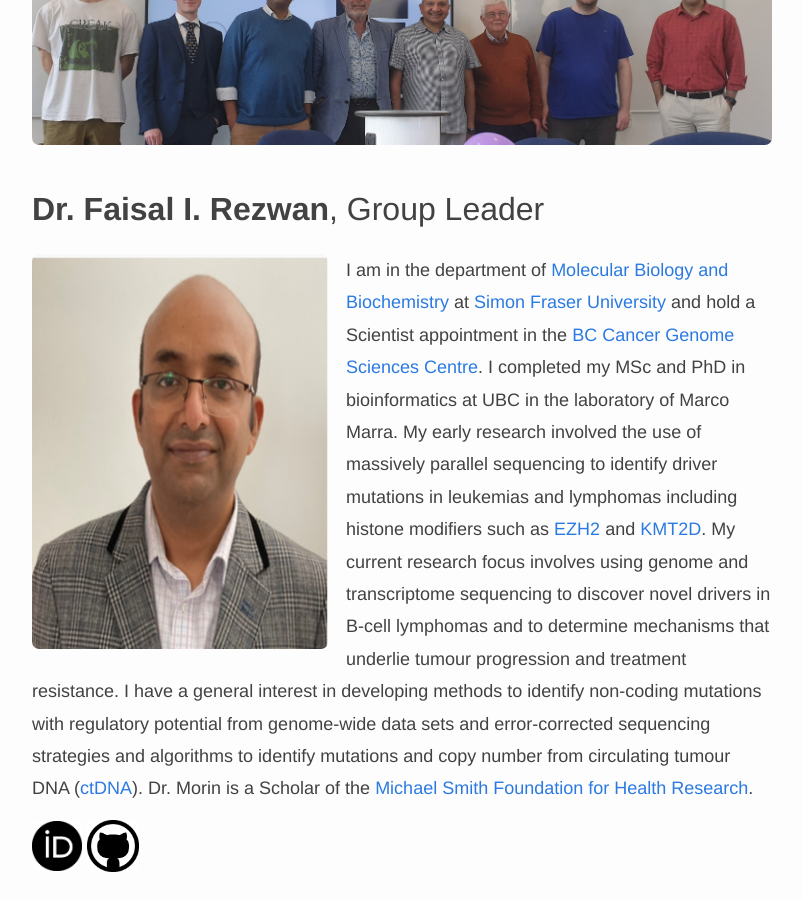
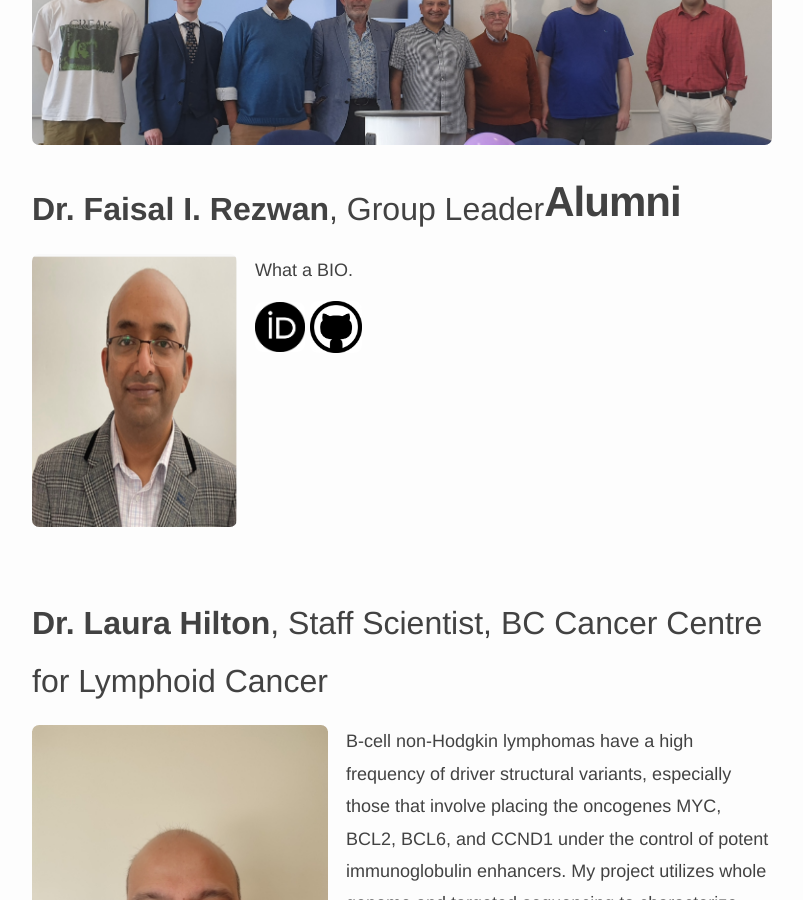
Before and after one commit to rezwanlab/rezwanlab.github.io, a Jekyll site: the page built from _pages/team/index.md, in a window 1280 px wide and 900 px high, scrolled down 286 px. Shown: the whole window, without its empty margins (238-1041 px from the left). Built offline with Jekyll 4.4.1, drawn with Linux system fonts in a browser that asks for light colours; nearby versions of some CDN libraries.

Commit message:
Update team.yml

```diff
--- a/_data/team.yml
+++ b/_data/team.yml
@@ -5,21 +5,7 @@
   orcid:  https://orcid.org/0000-0001-9921-222X
   github: https://github.com/frezwan
   bio: >
-    I am in the department of <a href="http://www.sfu.ca/mbb.html">Molecular Biology and Biochemistry</a> at
-    <a href="http://www.sfu.ca">Simon Fraser University</a> and hold a Scientist appointment in the <a href="http://www.bcgsc.ca">BC Cancer Genome Sciences Centre</a>.
-    I completed my MSc and PhD in bioinformatics at UBC in the laboratory of
-    Marco Marra.
-    My early research involved the use of massively parallel
-    sequencing to identify driver mutations in leukemias and lymphomas
-    including histone modifiers such as <a href="https://www.ncbi.nlm.nih.gov/pubmed/20081860">EZH2</a> and <a href="https://www.ncbi.nlm.nih.gov/pubmed/21796119">KMT2D</a>.
-    My current research focus involves using genome and transcriptome
-    sequencing to discover novel drivers in B-cell lymphomas and to
-    determine mechanisms that underlie tumour progression and treatment
-    resistance.
-    I have a general interest in developing methods to identify non-coding
-    mutations with regulatory potential from genome-wide data sets and
-    error-corrected sequencing strategies and algorithms to identify mutations and copy number from circulating
-    tumour DNA (<a href="https://www.ncbi.nlm.nih.gov/pubmed/28874686">ctDNA</a>). Dr. Morin is a Scholar of the <a href="https://www.msfhr.org/">Michael Smith Foundation for Health Research</a>.
+    What a BIO.
 
   photo: team/RezwanF.png
 
```
